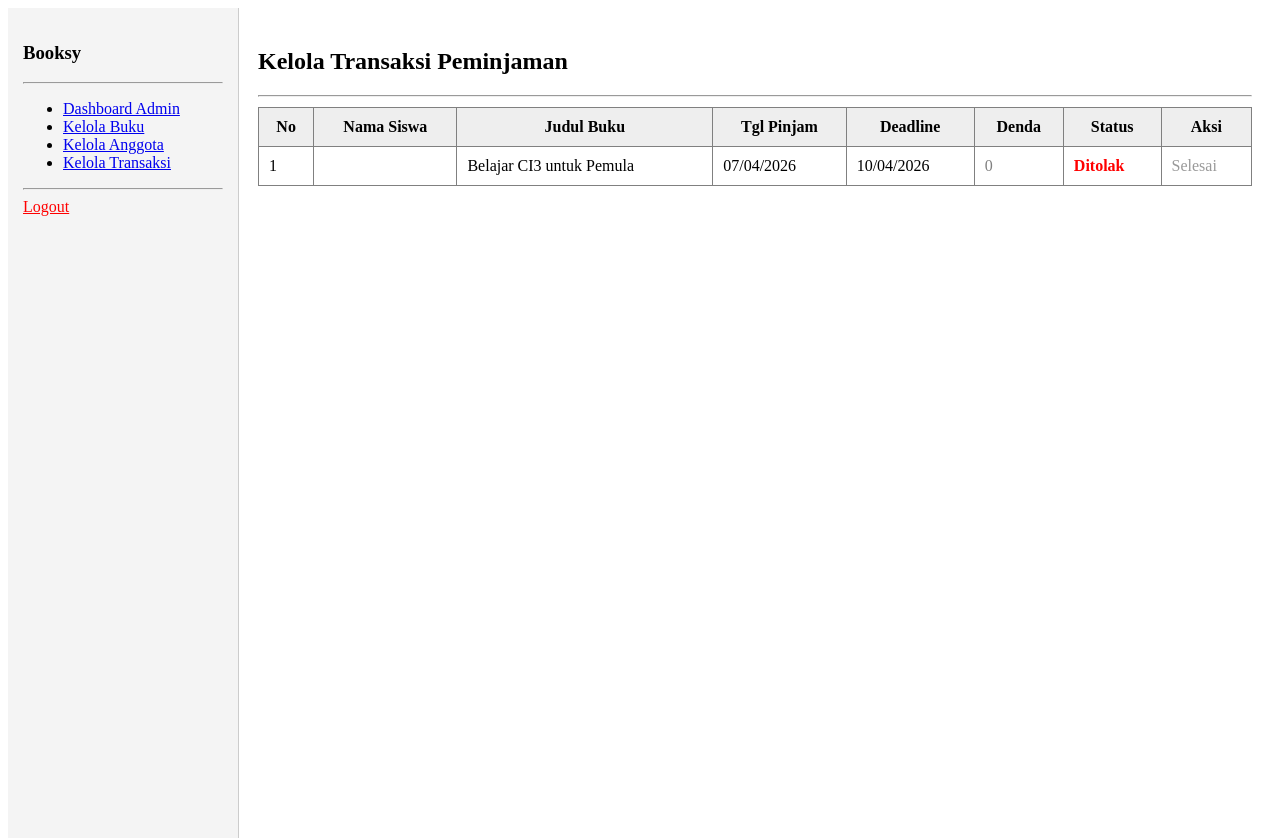
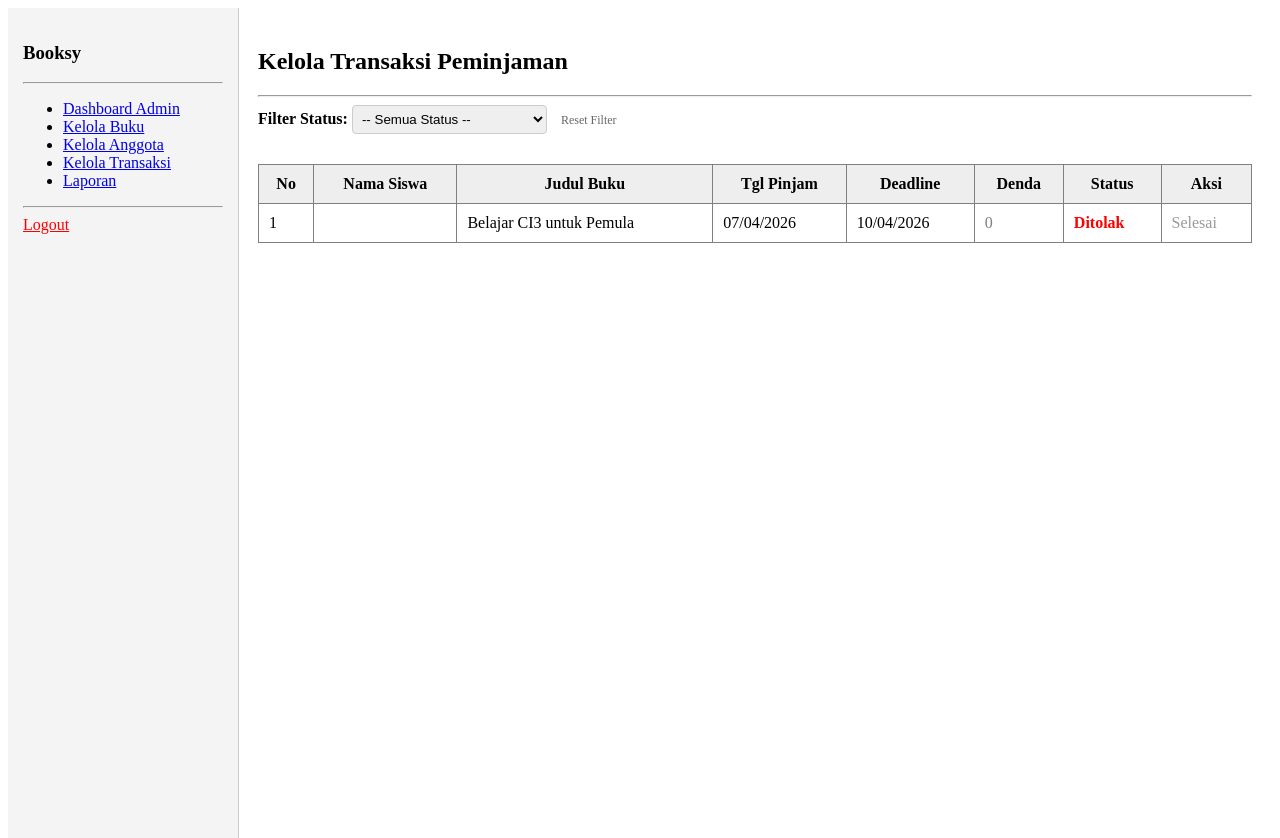
Before and after one commit to aster1ce/perpuz, a CodeIgniter app: page /perpuz/admin/transaksi in a window 1280 px wide. Run offline with CodeIgniter, Linux system fonts and the light colour scheme; a user stored in the database is signed in; data comes from the database, SQL or seed files in the repository.

Commit message:
sisa register

```diff
--- a/application/controllers/Admin.php
+++ b/application/controllers/Admin.php
@@ -47,24 +47,29 @@
 
     public function transaksi()
     {
+        // Ambil parameter filter dari URL (misal: ?status=kembali)
+        $status_filter = $this->input->get('status');
+
         $this->db->select('peminjaman.*, users.nama_lengkap, buku.judul');
         $this->db->from('peminjaman');
         $this->db->join('users', 'users.id_user = peminjaman.id_user', 'left');
         $this->db->join('buku', 'buku.id_buku = peminjaman.id_buku', 'left');
+
+        // Jika ada filter yang dipilih, tambahkan kondisi WHERE
+        if ($status_filter) {
+            $this->db->where('peminjaman.status', $status_filter);
+        }
+
         $this->db->order_by('id_peminjaman', 'DESC');
-
         $query = $this->db->get()->result();
 
         foreach ($query as $row) {
-            // 1. Cek dulu, apakah di DB sudah ada denda permanen (hasil input admin)?
-            // Kalau sudah ada (status 'kembali'), kita pakai data dari DB aja.
+            // 1. Cek dulu, apakah di DB sudah ada denda permanen (status 'kembali')?
             if ($row->status == 'kembali') {
-                // Denda tetap sesuai kolom denda di database
                 continue;
             }
 
-            // 2. Kalau statusnya masih proses (disetujui atau pending_kembali)
-            // Kita hitung denda berjalannya secara otomatis
+            // 2. Hitung denda otomatis untuk status disetujui atau pending_kembali
             if ($row->status == "disetujui" || $row->status == "pending_kembali") {
                 $deadline = strtotime($row->tanggal_deadline);
                 $sekarang = strtotime(date('Y-m-d'));
@@ -79,6 +84,8 @@
         }
 
         $data['transaksi'] = $query;
+        $data['status_aktif'] = $status_filter; // Buat nandain filter mana yang lagi dipake
+
         $this->load->view('layout/v_sidebar');
         $this->load->view('admin/v_transaksi', $data);
     }
@@ -281,6 +288,36 @@
         redirect('admin/kelola_user');
     }
 
+    public function laporan()
+{
+    $tgl_mulai = $this->input->get('tgl_mulai');
+    $tgl_selesai = $this->input->get('tgl_selesai');
+
+    if ($tgl_mulai && $tgl_selesai) {
+        $this->db->where('tanggal_pinjam >=', $tgl_mulai);
+        $this->db->where('tanggal_pinjam <=', $tgl_selesai);
+    }
+
+    $this->db->select('peminjaman.*, users.nama_lengkap, buku.judul');
+    $this->db->from('peminjaman');
+    $this->db->join('users', 'users.id_user = peminjaman.id_user', 'left');
+    $this->db->join('buku', 'buku.id_buku = peminjaman.id_buku', 'left');
+    $data['laporan'] = $this->db->get()->result();
+
+    // (Summary)
+    $data['total_pinjam'] = count($data['laporan']);
+    $data['total_denda'] = 0;
+    foreach($data['laporan'] as $l) {
+        $data['total_denda'] += $l->denda;
+    }
+
+    $data['tgl_mulai'] = $tgl_mulai;
+    $data['tgl_selesai'] = $tgl_selesai;
+
+    $this->load->view('layout/v_sidebar');
+    $this->load->view('admin/v_laporan', $data);
+}
+
 
 }
 
--- a/application/views/admin/v_transaksi.php
+++ b/application/views/admin/v_transaksi.php
@@ -1,6 +1,29 @@
 <div class="content">
     <h2>Kelola Transaksi Peminjaman</h2>
     <hr>
+
+    <div style="margin-bottom: 20px;">
+        <form action="<?= base_url('admin/transaksi') ?>" method="GET">
+            <label for="status" style="font-weight: bold;">Filter Status: </label>
+            <select name="status" id="status" onchange="this.form.submit()"
+                style="padding: 5px; border-radius: 4px; border: 1px solid #ccc; cursor: pointer;">
+                <option value="">-- Semua Status --</option>
+                <option value="disetujui" <?= ($status_aktif == 'disetujui') ? 'selected' : '' ?>>Sedang Dipinjam</option>
+                <option value="pending_kembali" <?= ($status_aktif == 'pending_kembali') ? 'selected' : '' ?>>Menunggu
+                    Konfirmasi Balik</option>
+                <option value="kembali" <?= ($status_aktif == 'kembali') ? 'selected' : '' ?>>Selesai (Lunas)</option>
+                <option value="menunggu" <?= ($status_aktif == 'menunggu') ? 'selected' : '' ?>>Pengajuan Pinjam</option>
+                <option value="ditolak" <?= ($status_aktif == 'ditolak') ? 'selected' : '' ?>>Ditolak</option>
+            </select>
+            <a href="<?= base_url('admin/transaksi') ?>"
+                style="margin-left: 10px; font-size: 12px; color: #666; text-decoration: none;">Reset Filter</a>
+        </form>
+    </div>
+
+    <table border="1" cellpadding="10" style="width: 100%; border-collapse: collapse; margin-top: 10px;">
+    </table>
+</div>
+
 <table border="1" cellpadding="10" style="width: 100%; border-collapse: collapse; margin-top: 10px;">
     <thead>
         <tr style="background: #eee;">
--- a/application/views/layout/v_sidebar.php
+++ b/application/views/layout/v_sidebar.php
@@ -8,6 +8,7 @@
             <li><a href="<?= base_url('admin/kelola_buku') ?>">Kelola Buku</a></li>
             <li><a href="<?= base_url('admin/kelola_user') ?>">Kelola Anggota</a></li>
             <li><a href="<?= base_url('admin/transaksi') ?>">Kelola Transaksi</a></li>
+            <li><a href="<?= base_url('admin/laporan') ?>">Laporan</a></li>
         </ul>
     <?php else: ?>
         <ul>
```
Also changed, not shown: application/views/admin/v_laporan.php (added, +97 -0 lines). Lines whose indentation alone changed are shown as unchanged.
